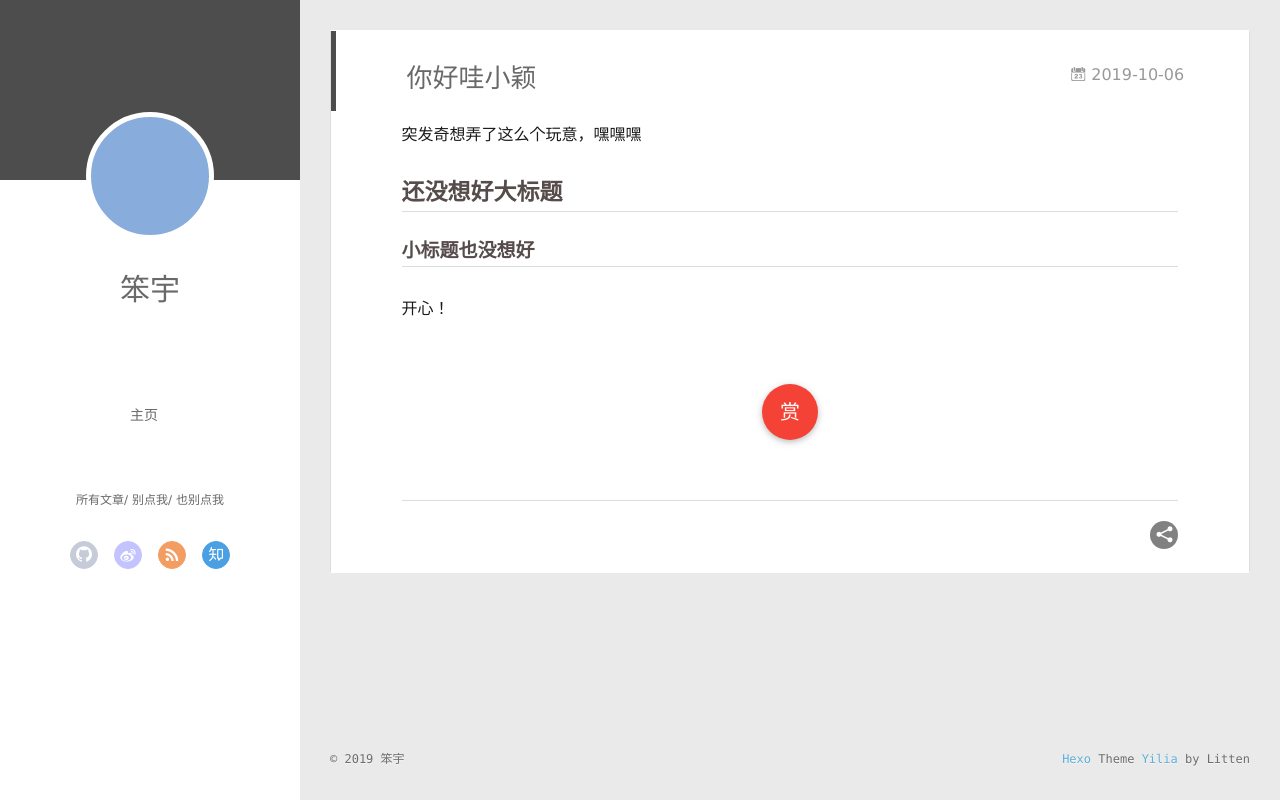
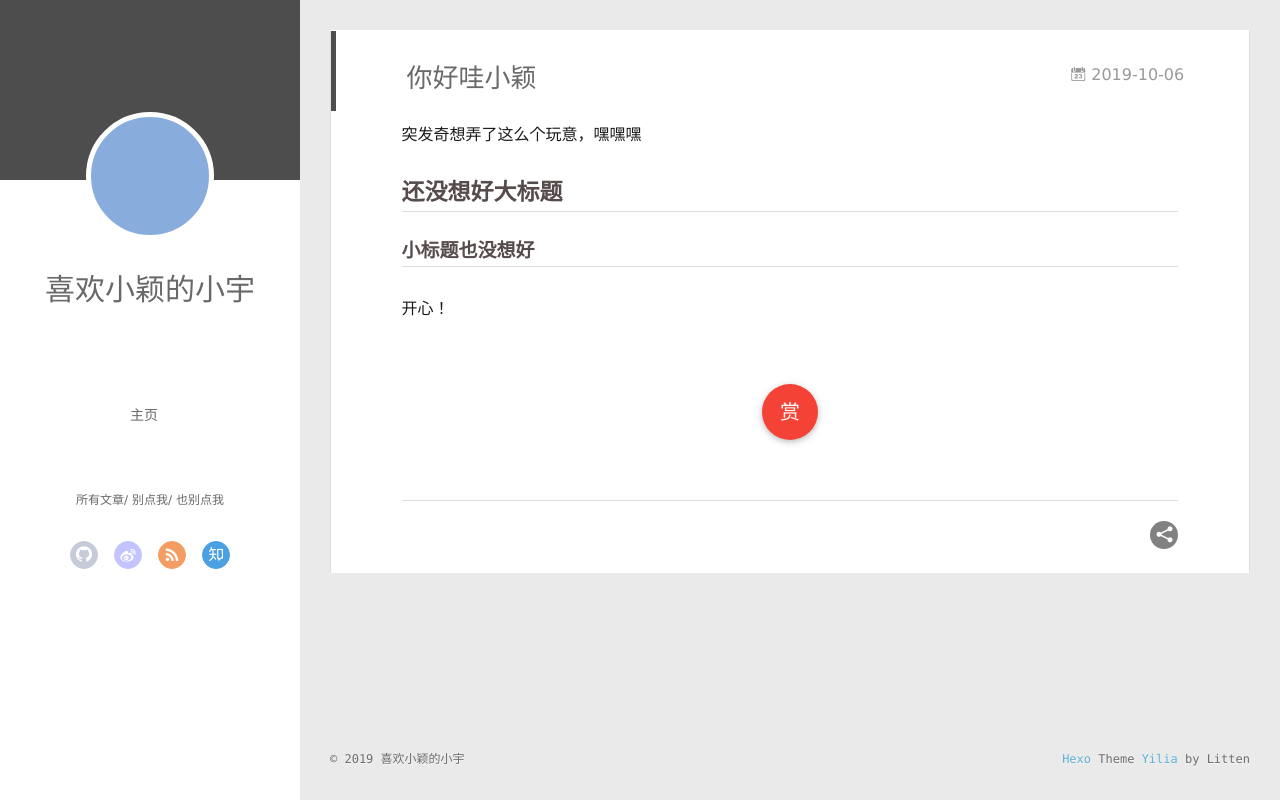
Before and after one commit to xlyizy/xlyizy.github.io, a plain HTML site: page 2019/10/06/hello-world/index.html in a window 1280 px wide. Drawn offline with Linux system fonts and the light colour scheme; no server answers.

Commit message:
Site updated: 2019-10-06 17:49:38

```diff
--- a/2019/10/06/hello-world/index.html
+++ b/2019/10/06/hello-world/index.html
@@ -50,7 +50,7 @@
 			<img src="" class="js-avatar">
 		</a>
 		<hgroup>
-		  <h1 class="header-author"><a href="/">笨宇</a></h1>
+		  <h1 class="header-author"><a href="/">喜欢小颖的小宇</a></h1>
 		</hgroup>
 
 
@@ -106,7 +106,7 @@
 				<img src="" class="js-avatar">
 			</div>
 			<hgroup>
-			  <h1 class="header-author js-header-author">笨宇</h1>
+			  <h1 class="header-author js-header-author">喜欢小颖的小宇</h1>
 			</hgroup>
 
 
@@ -298,7 +298,7 @@
   <div class="outer">
     <div id="footer-info">
     	<div class="footer-left">
-    		&copy; 2019 笨宇
+    		&copy; 2019 喜欢小颖的小宇
     	</div>
       	<div class="footer-right">
       		<a href="http://hexo.io/" target="_blank">Hexo</a>  Theme <a href="https://github.com/litten/hexo-theme-yilia" target="_blank">Yilia</a> by Litten
```
Also changed, not shown: archives/2019/10/index.html (+3 -3 lines), archives/2019/index.html (+3 -3 lines), archives/index.html (+3 -3 lines), index.html (+3 -3 lines).
